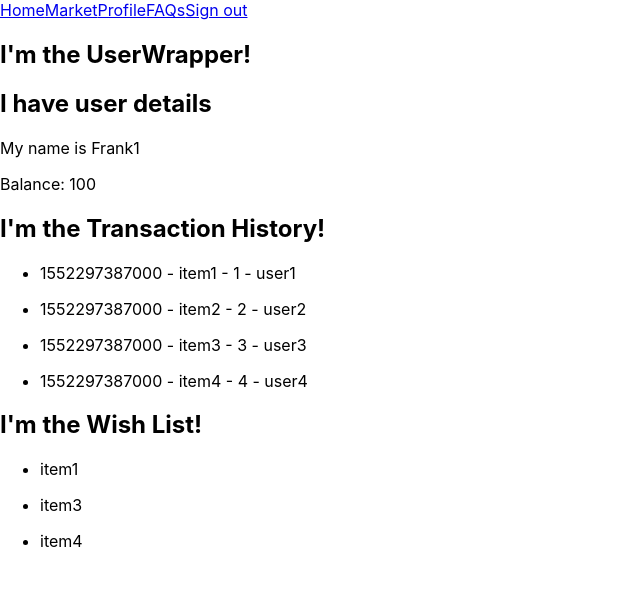
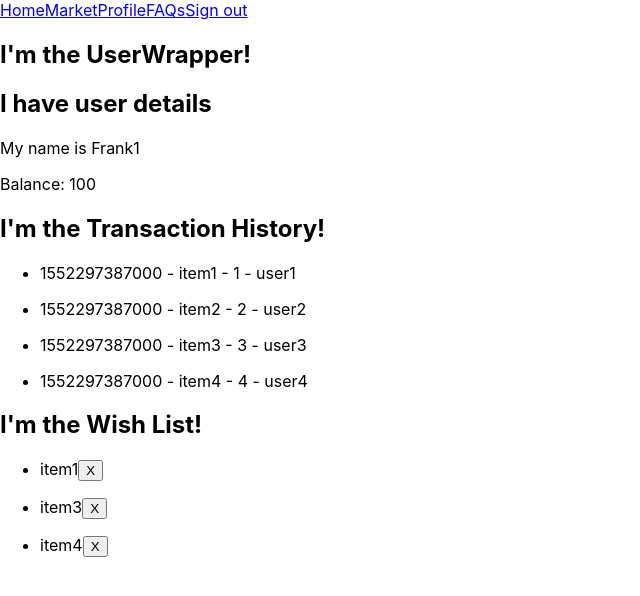
Before and after one commit to niftymarkets/client, a React (Create React App) app in the folder app/: page /user/123 in a window 1280 px wide. Shown: the top 596 px of the page, without its empty margins (0-640 px from the left). Built offline with nearby package versions, Linux system fonts and the light colour scheme.

Commit message:
Add btn to delete item from wish list

```diff
--- a/app/src/components/user/WishList.jsx
+++ b/app/src/components/user/WishList.jsx
@@ -9,7 +9,7 @@ class WishList extends Component {
           this.props.wishList.map(wish => (
             <ul key={wish}>
               {/* wish(itemId) needs to target an Item name in state.item */}
-              <li>{wish }</li>
+              <li>{wish}<button>X</button></li>
             </ul>
           ))
         }
@@ -19,7 +19,3 @@ class WishList extends Component {
 }
 
 export default WishList
-
-/*
-wishList: ['item1', 'item3', 'item4'], // game_item.id
-*/
```
